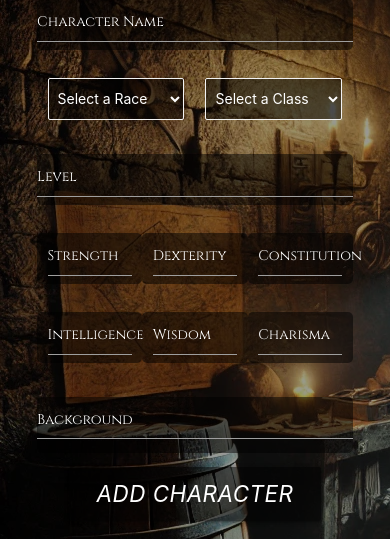
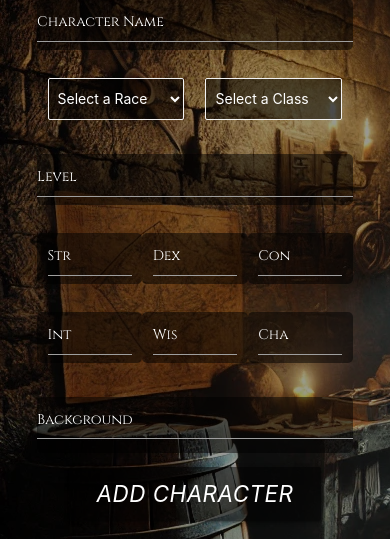
Before and after one commit to CamRaff/Milestone3-RoguesDen, a Flask app: page /add_character in a window 390 px wide. Shown: the part 191-730 px from the top of the page. Run offline with Flask 2, Linux system fonts and the light colour scheme; the visitor is signed in with stand-in values (Sample User, id 1); some libraries are stand-ins or nearby versions.

Commit message:
added javascript functionality to change labels and content for smaller screens

```diff
--- a/rogues_den/static/js/script.js
+++ b/rogues_den/static/js/script.js
@@ -12,6 +12,7 @@ document.addEventListener('DOMContentLoaded', function() {
 });
 
 document.addEventListener('DOMContentLoaded', function() {
+  // Select dropdown
   let select = document.querySelectorAll('select');
   M.FormSelect.init(select);
 });
@@ -23,6 +24,73 @@ setTimeout(function() {
 }, 5000);
 
 document.addEventListener('DOMContentLoaded', function() {
+  // Modal functionality
   let modal = document.querySelectorAll('.modal');
   M.Modal.init(modal);
 });
+
+// Function to change input labels on add character page for smaller screens
+function changeLabels() {
+  const strlab = document.getElementById("strlab");
+  const intlab = document.getElementById("intlab");
+  const dexlab = document.getElementById("dexlab");
+  const conlab = document.getElementById("conlab");
+  const wislab = document.getElementById("wislab");
+  const chalab = document.getElementById("chalab");
+
+  if (window.innerWidth > 600) {
+    strlab.innerHTML = "Strength";
+    intlab.innerHTML = "Intelligence";
+    dexlab.innerHTML = "Dexterity";
+    conlab.innerHTML = "Constitution";
+    wislab.innerHTML = "Wisdom";
+    chalab.innerHTML = "Charisma";
+  } else {
+    strlab.innerHTML = "Str";
+    intlab.innerHTML = "Int";
+    dexlab.innerHTML = "Dex";
+    conlab.innerHTML = "Con";
+    wislab.innerHTML = "Wis";
+    chalab.innerHTML = "Cha";
+  }
+}
+// Run the function when the DOM is ready
+document.addEventListener("DOMContentLoaded", changeLabels);
+// Run the function when the window is resized
+window.addEventListener("resize", changeLabels);
+
+// Functions for changing inner html for stats on view page for smaller screens
+function updateStats() {
+  const strp = document.getElementById("strength");
+  const character_strength = strp.getAttribute("data-strength");
+  const dexp = document.getElementById("dexterity");
+  const character_dexterity = dexp.getAttribute("data-dexterity");
+  const conp = document.getElementById("constitution");
+  const character_constitution = conp.getAttribute("data-constitution");
+  const intp = document.getElementById("intelligence");
+  const character_intelligence = intp.getAttribute("data-intelligence");
+  const wisp = document.getElementById("wisdom");
+  const character_wisdom = wisp.getAttribute("data-wisdom");
+  const chap = document.getElementById("charisma");
+  const character_charisma = chap.getAttribute("data-charisma");
+
+  if (window.innerWidth > 600) {
+    strp.innerHTML = "Strength:<br>" + character_strength;
+    dexp.innerHTML = "Dexterity:<br>" + character_dexterity;
+    conp.innerHTML = "Constitution:<br>" + character_constitution;
+    intp.innerHTML = "Intelligence:<br>" + character_intelligence;
+    wisp.innerHTML = "Wisdom:<br>" + character_wisdom;
+    chap.innerHTML = "Charisma:<br>" + character_charisma;
+  } else {
+    strp.innerHTML = "Str: " + character_strength;
+    dexp.innerHTML = "Dex: " + character_dexterity;
+    conp.innerHTML = "Con: " + character_constitution;
+    intp.innerHTML = "Int: " + character_intelligence;
+    wisp.innerHTML = "Wis: " + character_wisdom;
+    chap.innerHTML = "Cha: " + character_charisma;
+  }
+}
+// Run the function when the DOM is ready
+document.addEventListener("DOMContentLoaded", updateStats);
+// Run the function when the window is resized
+window.addEventListener("resize", updateStats);
--- a/rogues_den/templates/add_character.html
+++ b/rogues_den/templates/add_character.html
@@ -44,33 +44,33 @@
             <div class="row">
 
                 <div class="input-field col s4 m4 l4 white-text shadow">
-                    <label for="character_strength" class="white-text">Strength</label>
+                    <label for="character_strength" class="white-text" id="strlab"></label>
                     <input type="number" id="character_strength" name="character_strength" min="1" max="20" class="white-text" required>
                 </div>
 
                 <div class="input-field col s4 m4 l4 white-text shadow">
-                    <label for="character_dexterity" class="white-text">Dexterity</label>
+                    <label for="character_dexterity" class="white-text" id="dexlab"></label>
                     <input type="number" id="character_dexterity" name="character_dexterity" min="1" max="20" class="white-text" required>
                 </div>
 
 
                 <div class="input-field col s4 m4 l4 white-text shadow">
-                    <label for="character_constitution" class="white-text">Constitution</label>
+                    <label for="character_constitution" class="white-text" id="conlab"></label>
                     <input type="number" id="character_constitution" name="character_constitution" min="1" max="20" class="white-text" required>
                 </div>
 
                 <div class="input-field col s4 m4 l4 white-text shadow">
-                    <label for="character_intelligence" class="white-text">Intelligence</label>
+                    <label for="character_intelligence" class="white-text" id="intlab">e</label>
                     <input type="number" id="character_intelligence" name="character_intelligence" min="1" max="20" class="white-text" required>
                 </div>
 
                 <div class="input-field col s4 m4 l4 white-text shadow">
-                    <label for="character_wisdom" class="white-text">Wisdom</label>
+                    <label for="character_wisdom" class="white-text" id="wislab"></label>
                     <input type="number" id="character_wisdom" name="character_wisdom" min="1" max="20" class="white-text" required>
                 </div>
 
                 <div class="input-field col s4 m4 l4 white-text shadow">
-                    <label for="character_charisma" class="white-text">Charisma</label>
+                    <label for="character_charisma" class="white-text" id="chalab"></label>
                     <input type="number" id="character_charisma" name="character_charisma" min="1" max="20" class="white-text" required>
                 </div>
             </div>
```
Also changed, not shown: rogues_den/templates/character_view.html (+33 -6 lines), README.md.
